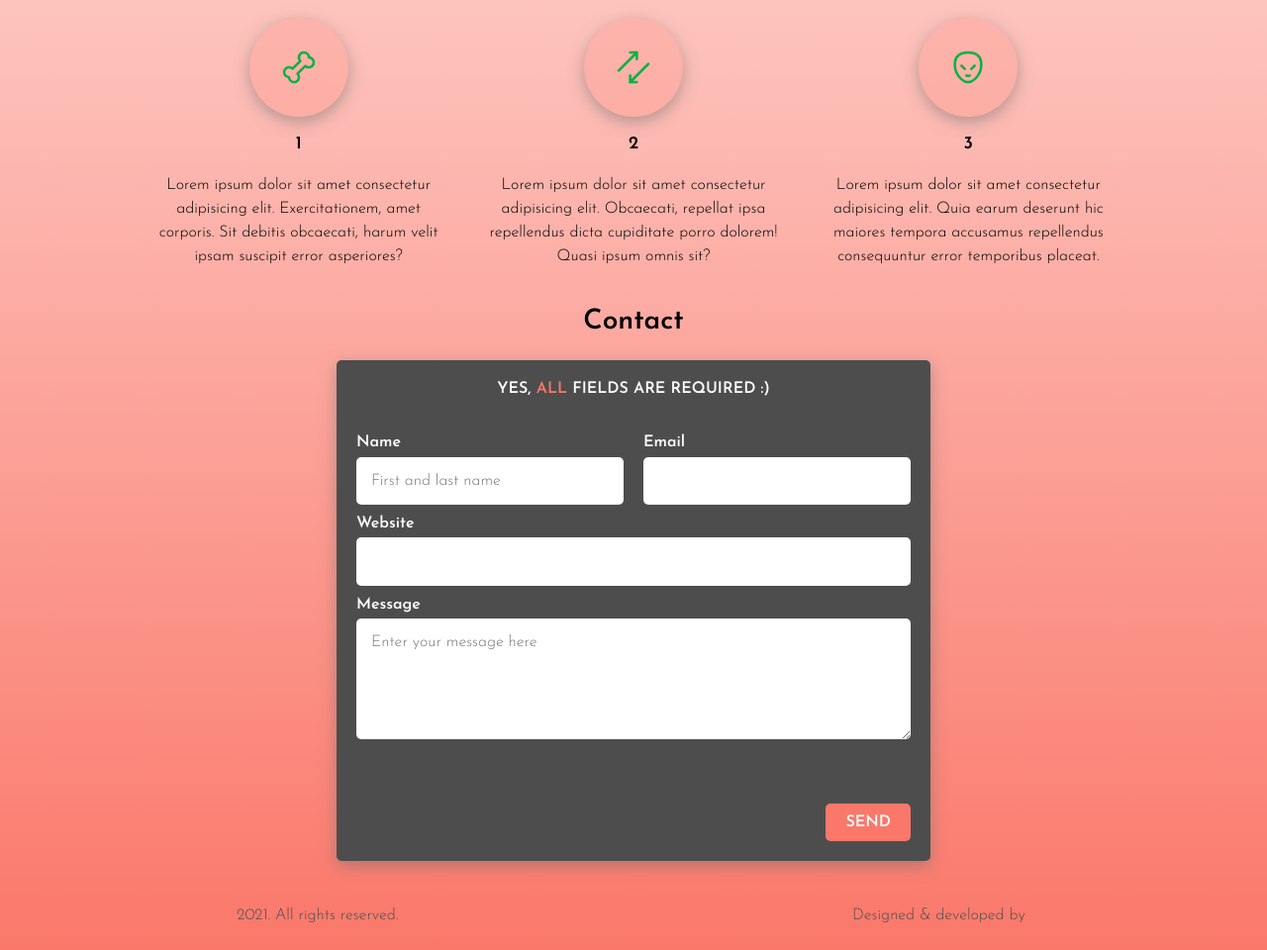
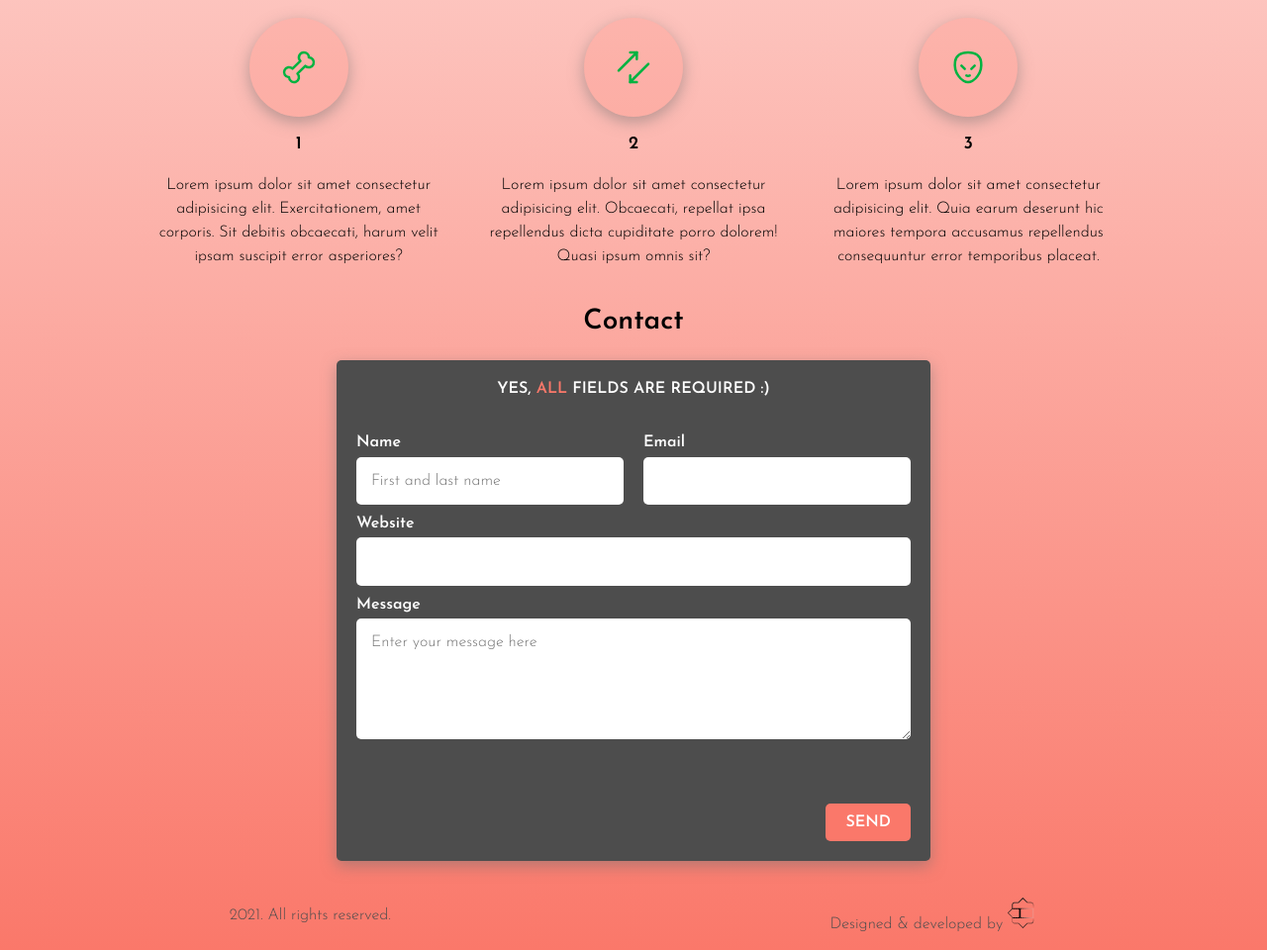
Before and after one commit to cesar-caso/webdevsample_freelance, a plain HTML site: page index.html in a window 1280 px wide. Shown: the part 751-1711 px from the top of the page at 99% size. Drawn offline with Linux system fonts and the light colour scheme; files whose address does not match are found by name.

Commit message:
Update index.html

```diff
--- a/index.html
+++ b/index.html
@@ -129,7 +129,7 @@
         </div>
         <div class="credits">
             <p>Designed & developed by <a href="https://folio21.cesarcaso.eu" target="_blank">
-            <img src="../01_FREELANCE/freelancer_inicio/logo-web_n.svg" alt=""></a></p>
+            <img src="freelancer_inicio/logo-web_n.svg" alt=""></a></p>
         </div>
 
     </footer>
```
